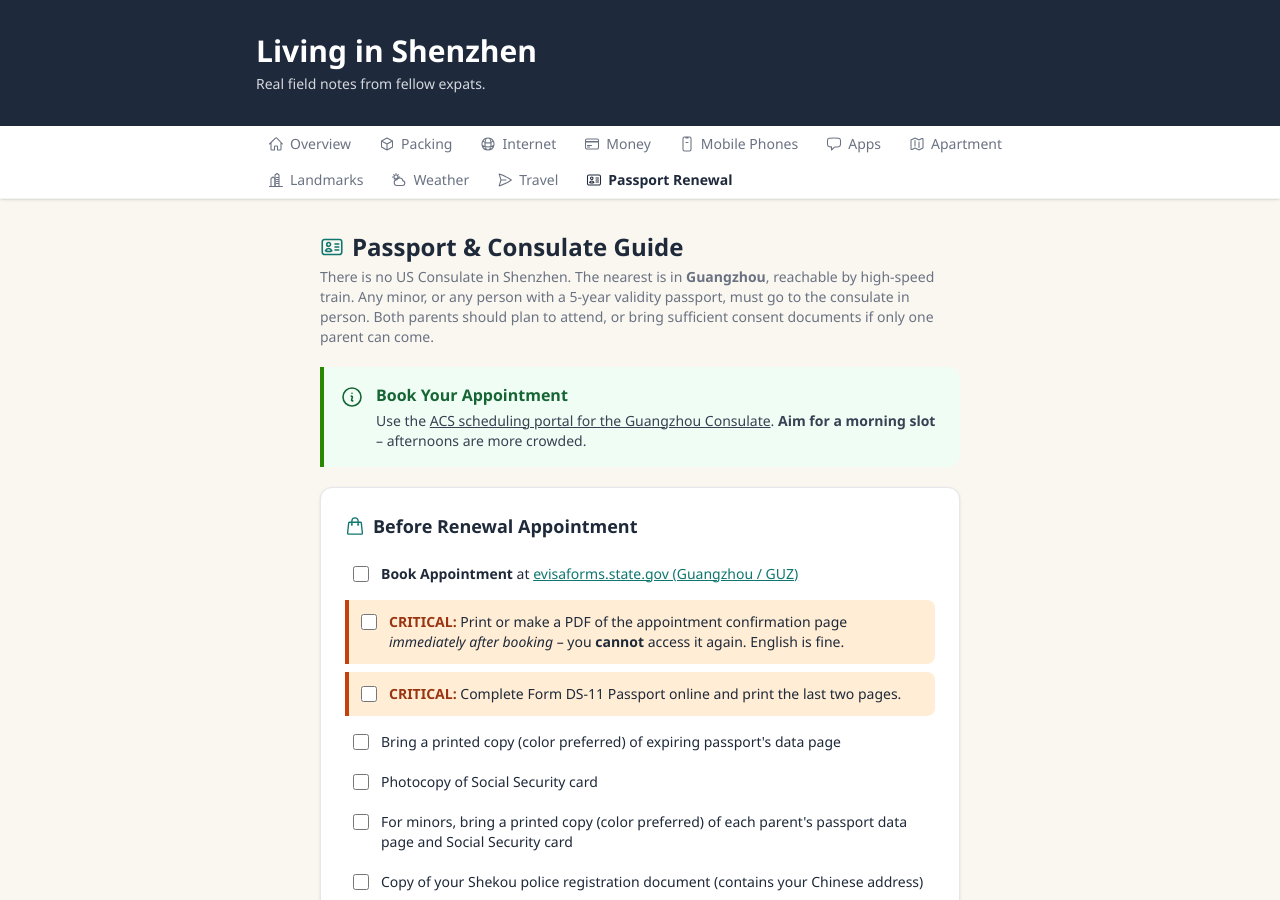
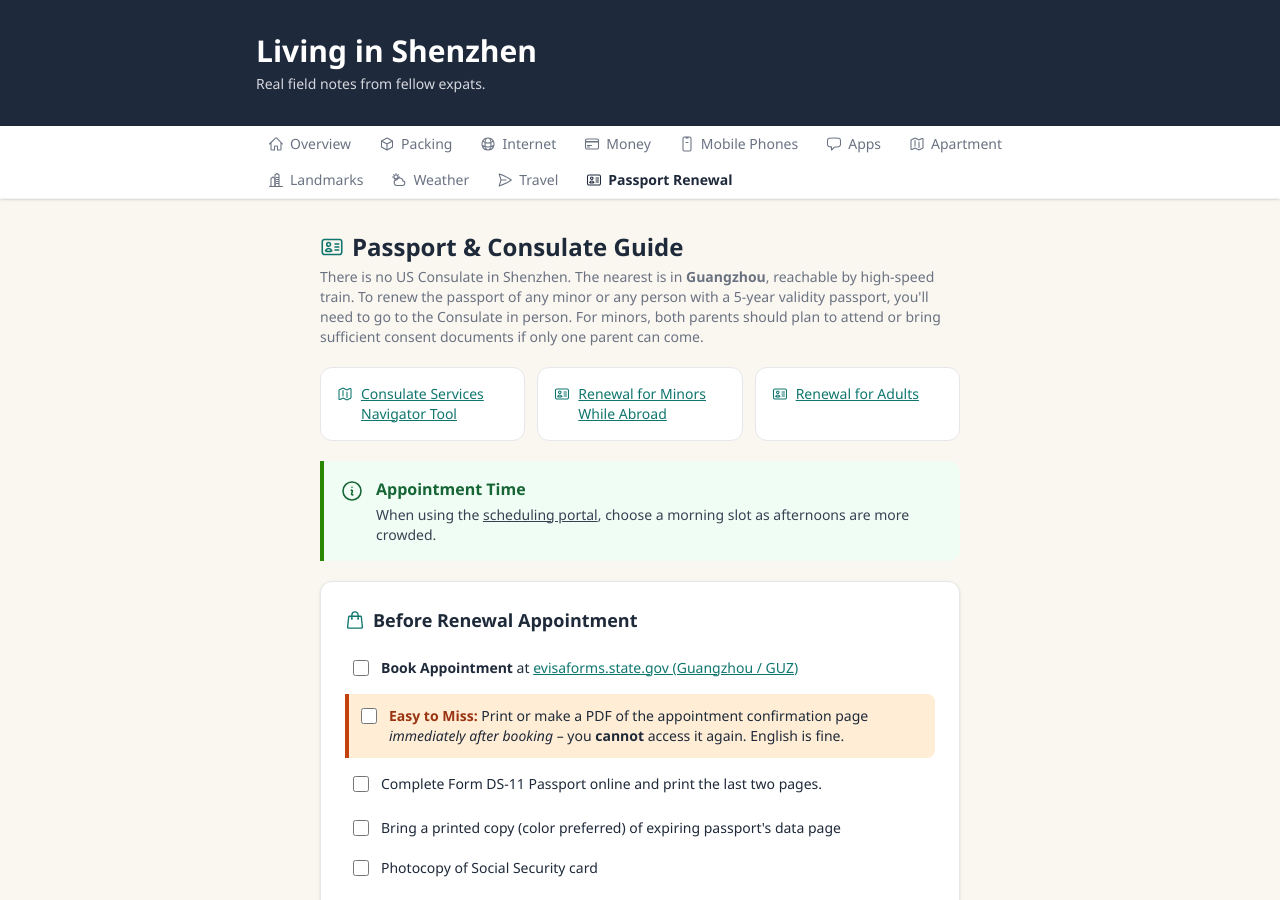
Before and after one commit to livinginshenzhen/guide, a Jekyll site: the page built from passport-renewal.html, in a window 1280 px wide and 900 px high. Built offline with Jekyll 4.4.1, drawn with Linux system fonts in a browser that asks for light colours; some web fonts are replaced; some of the changed text lies outside the part shown.

Commit message:
Add consulate resource links, rework Passport Renewal checklist (v3.97)
- Add 3 link tiles (Consulate Services Navigator, Renewal for Minors,
  Renewal for Adults) before the appointment-booking box
- Rewrite the intro paragraph and "Book Your Appointment" ->
  "Appointment Time" box copy
- Downgrade "CRITICAL:" -> "Easy to Miss:" on the PDF-confirmation
  item; drop the DS-11 item's warn-box styling to match the plain
  checklist rows

```diff
--- a/_layouts/default.html
+++ b/_layouts/default.html
@@ -81,7 +81,7 @@
 <!-- FOOTER -->
 <footer class="bg-brand text-white mt-12 py-6" style="background-color:#1e293b;">
   <div class="max-w-4xl mx-auto px-4 text-center">
-    <p class="text-blue-300 text-xs">Version 3.96. This content was last updated in August 2026. It is a personal project of the expat community and is not endorsed guidance from any other entity. As always, things change frequently. Verify critical details with official sources before acting on them.</p>
+    <p class="text-blue-300 text-xs">Version 3.97. This content was last updated in August 2026. It is a personal project of the expat community and is not endorsed guidance from any other entity. As always, things change frequently. Verify critical details with official sources before acting on them.</p>
   </div>
 </footer>
 
--- a/passport-renewal.html
+++ b/passport-renewal.html
@@ -8,14 +8,29 @@ title: "Passport Renewal – Living in Shenzhen"
         <svg class="icon w-6 h-6 text-brand" aria-hidden="true"><use href="#ic-passport"/></svg>
         Passport &amp; Consulate Guide
       </h2>
-      <p class="text-gray-500 text-sm">There is no US Consulate in Shenzhen. The nearest is in <strong>Guangzhou</strong>, reachable by high-speed train. Any minor, or any person with a 5-year validity passport, must go to the consulate in person. Both parents should plan to attend, or bring sufficient consent documents if only one parent can come.</p>
+      <p class="text-gray-500 text-sm">There is no US Consulate in Shenzhen. The nearest is in <strong>Guangzhou</strong>, reachable by high-speed train. To renew the passport of any minor or any person with a 5-year validity passport, you'll need to go to the Consulate in person. For minors, both parents should plan to attend or bring sufficient consent documents if only one parent can come.</p>
+    </div>
+
+    <div class="grid sm:grid-cols-3 gap-3 text-sm">
+      <a href="https://forms.office.com/g/YHkwPUpg2u" target="_blank" rel="noopener" class="bg-white rounded-xl border border-gray-200 p-4 hover:bg-gray-50 transition flex gap-2 items-start">
+        <svg class="icon w-4 h-4 text-brand flex-shrink-0 mt-0.5" aria-hidden="true"><use href="#ic-map"/></svg>
+        <span class="font-medium text-brand underline">Consulate Services Navigator Tool</span>
+      </a>
+      <a href="https://common.usembassy.gov/en/ds-11-minor/" target="_blank" rel="noopener" class="bg-white rounded-xl border border-gray-200 p-4 hover:bg-gray-50 transition flex gap-2 items-start">
+        <svg class="icon w-4 h-4 text-brand flex-shrink-0 mt-0.5" aria-hidden="true"><use href="#ic-passport"/></svg>
+        <span class="font-medium text-brand underline">Renewal for Minors While Abroad</span>
+      </a>
+      <a href="https://china.usembassy-china.org.cn/passports/important-passport-information/" target="_blank" rel="noopener" class="bg-white rounded-xl border border-gray-200 p-4 hover:bg-gray-50 transition flex gap-2 items-start">
+        <svg class="icon w-4 h-4 text-brand flex-shrink-0 mt-0.5" aria-hidden="true"><use href="#ic-passport"/></svg>
+        <span class="font-medium text-brand underline">Renewal for Adults</span>
+      </a>
     </div>
 
     <div class="info-box rounded-xl p-4 flex gap-3 items-start">
       <svg class="icon w-6 h-6 text-brand flex-shrink-0 mt-0.5" aria-hidden="true"><use href="#ic-info"/></svg>
       <div>
-        <p class="font-bold text-brand">Book Your Appointment</p>
-        <p class="text-sm text-gray-700 mt-1">Use the <a href="https://evisaforms.state.gov/acs/default.asp?postcode=GUZ" target="_blank" rel="noopener" class="underline">ACS scheduling portal for the Guangzhou Consulate</a>. <strong>Aim for a morning slot</strong> &ndash; afternoons are more crowded.</p>
+        <p class="font-bold text-brand">Appointment Time</p>
+        <p class="text-sm text-gray-700 mt-1">When using the <a href="https://evisaforms.state.gov/acs/default.asp?postcode=GUZ" target="_blank" rel="noopener" class="underline">scheduling portal</a>, choose a morning slot as afternoons are more crowded.</p>
       </div>
     </div>
 
@@ -32,14 +47,12 @@ title: "Passport Renewal – Living in Shenzhen"
         <div class="warn-box rounded-lg p-3 flex gap-3 items-start">
           <input type="checkbox" id="c0" class="mt-0.5 h-4 w-4 accent-brand flex-shrink-0">
           <label for="c0" class="text-sm cursor-pointer">
-            <strong class="text-red-700">CRITICAL:</strong> Print or make a PDF of the appointment confirmation page <em>immediately after booking</em> &ndash; you <strong>cannot</strong> access it again. English is fine.
+            <strong class="text-red-700">Easy to Miss:</strong> Print or make a PDF of the appointment confirmation page <em>immediately after booking</em> &ndash; you <strong>cannot</strong> access it again. English is fine.
           </label>
         </div>
-        <div class="warn-box rounded-lg p-3 flex gap-3 items-start">
+        <div class="flex gap-3 items-start p-2 hover:bg-gray-50 rounded-lg">
           <input type="checkbox" id="c0b" class="mt-0.5 h-4 w-4 accent-brand flex-shrink-0">
-          <label for="c0b" class="text-sm cursor-pointer">
-            <strong class="text-red-700">CRITICAL:</strong> Complete Form DS-11 Passport online and print the last two pages.
-          </label>
+          <label for="c0b" class="text-sm cursor-pointer">Complete Form DS-11 Passport online and print the last two pages.</label>
         </div>
         <div id="checklist" class="space-y-1"></div>
       </div>
```
